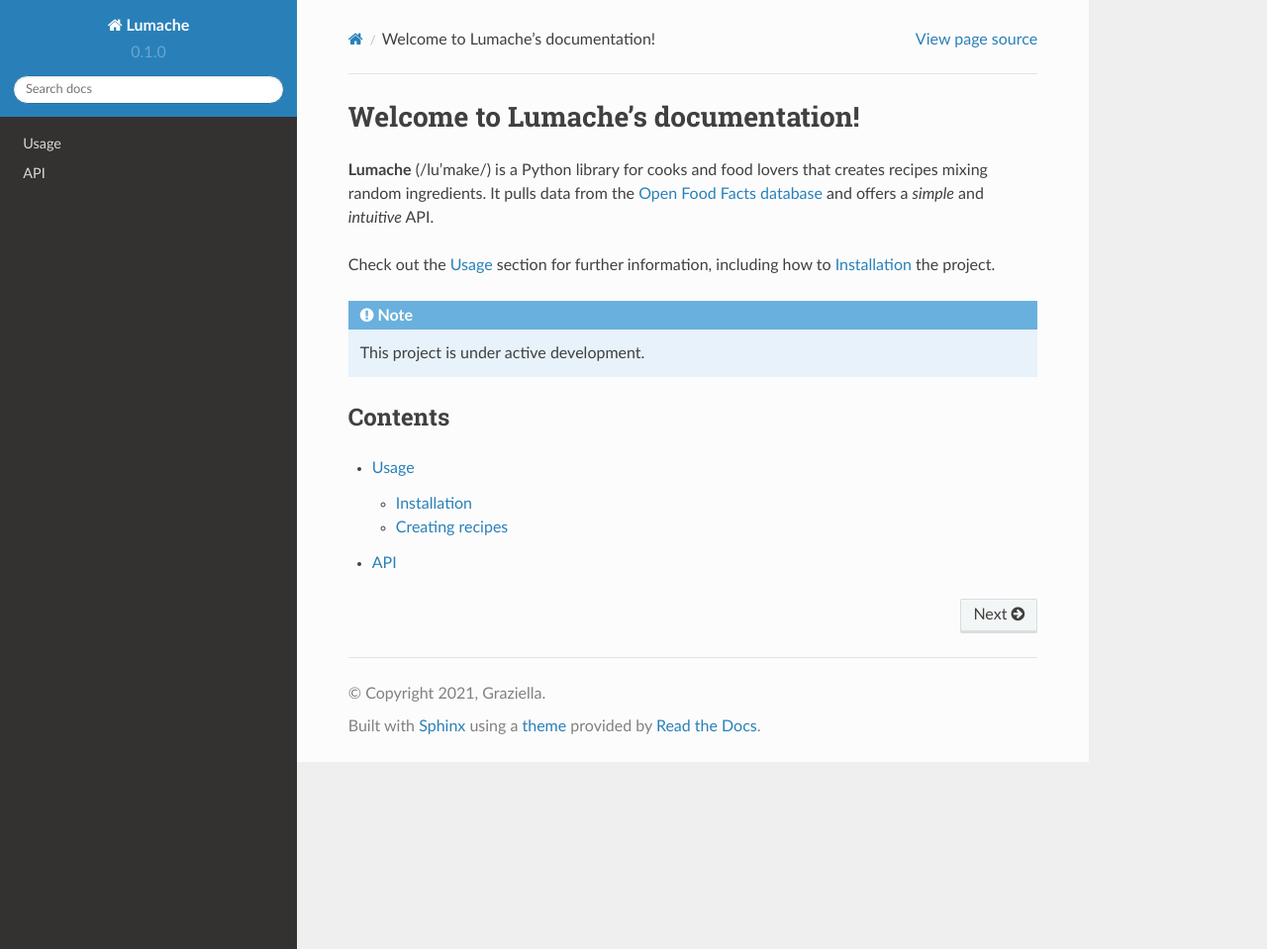
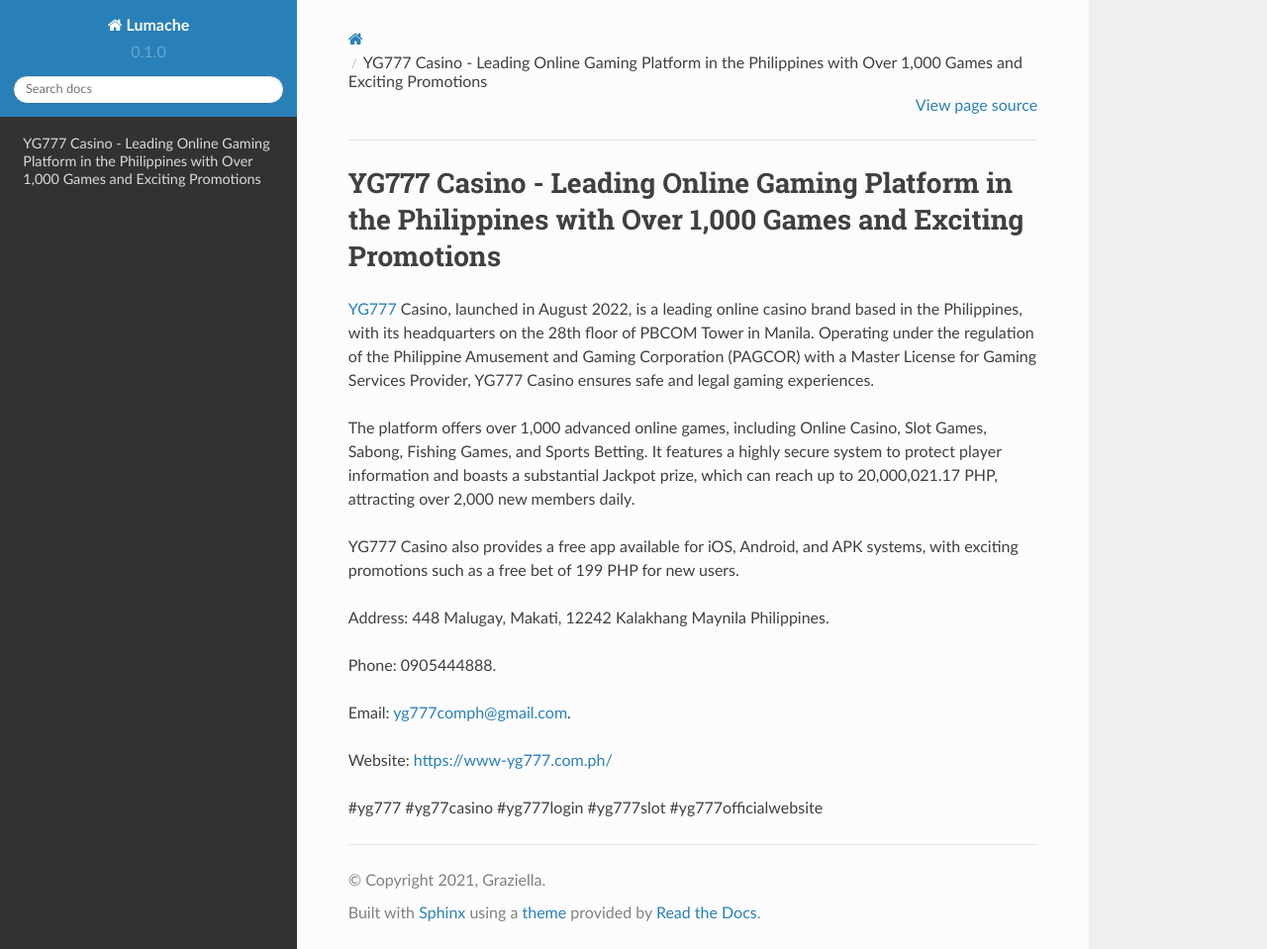
Before and after one commit to vanthanhtuan2022/yg777comph, a Sphinx documentation site: the page built from docs/source/index.rst, in a window 1280 px wide and 959 px high. Shown: the whole window at 99% size. Built offline with Sphinx 7.4.7 and the Read the Docs theme 2.0.0, drawn with Linux system fonts in a browser that asks for light colours.

Commit message:
Update index.rst

```diff
--- a/docs/source/index.rst
+++ b/docs/source/index.rst
@@ -1,22 +1,18 @@
-Welcome to Lumache's documentation!
+YG777 Casino - Leading Online Gaming Platform in the Philippines with Over 1,000 Games and Exciting Promotions
 ===================================
 
-**Lumache** (/lu'make/) is a Python library for cooks and food lovers
-that creates recipes mixing random ingredients.
-It pulls data from the `Open Food Facts database <https://world.openfoodfacts.org/>`_
-and offers a *simple* and *intuitive* API.
+`YG777 <https://www-yg777.com.ph/>`_ Casino, launched in August 2022, is a leading online casino brand based in the Philippines, with its headquarters on the 28th floor of PBCOM Tower in Manila. Operating under the regulation of the Philippine Amusement and Gaming Corporation (PAGCOR) with a Master License for Gaming Services Provider, YG777 Casino ensures safe and legal gaming experiences.
 
-Check out the :doc:`usage` section for further information, including
-how to :ref:`installation` the project.
+The platform offers over 1,000 advanced online games, including Online Casino, Slot Games, Sabong, Fishing Games, and Sports Betting. It features a highly secure system to protect player information and boasts a substantial Jackpot prize, which can reach up to 20,000,021.17 PHP, attracting over 2,000 new members daily.
 
-.. note::
+YG777 Casino also provides a free app available for iOS, Android, and APK systems, with exciting promotions such as a free bet of 199 PHP for new users.
 
-   This project is under active development.
+Address: 448 Malugay, Makati, 12242 Kalakhang Maynila Philippines.
 
-Contents
---------
+Phone: 0905444888.
 
-.. toctree::
+Email: yg777comph@gmail.com.
 
-   usage
-   api
+Website: https://www-yg777.com.ph/
+
+#yg777 #yg77casino #yg777login #yg777slot #yg777officialwebsite
```
